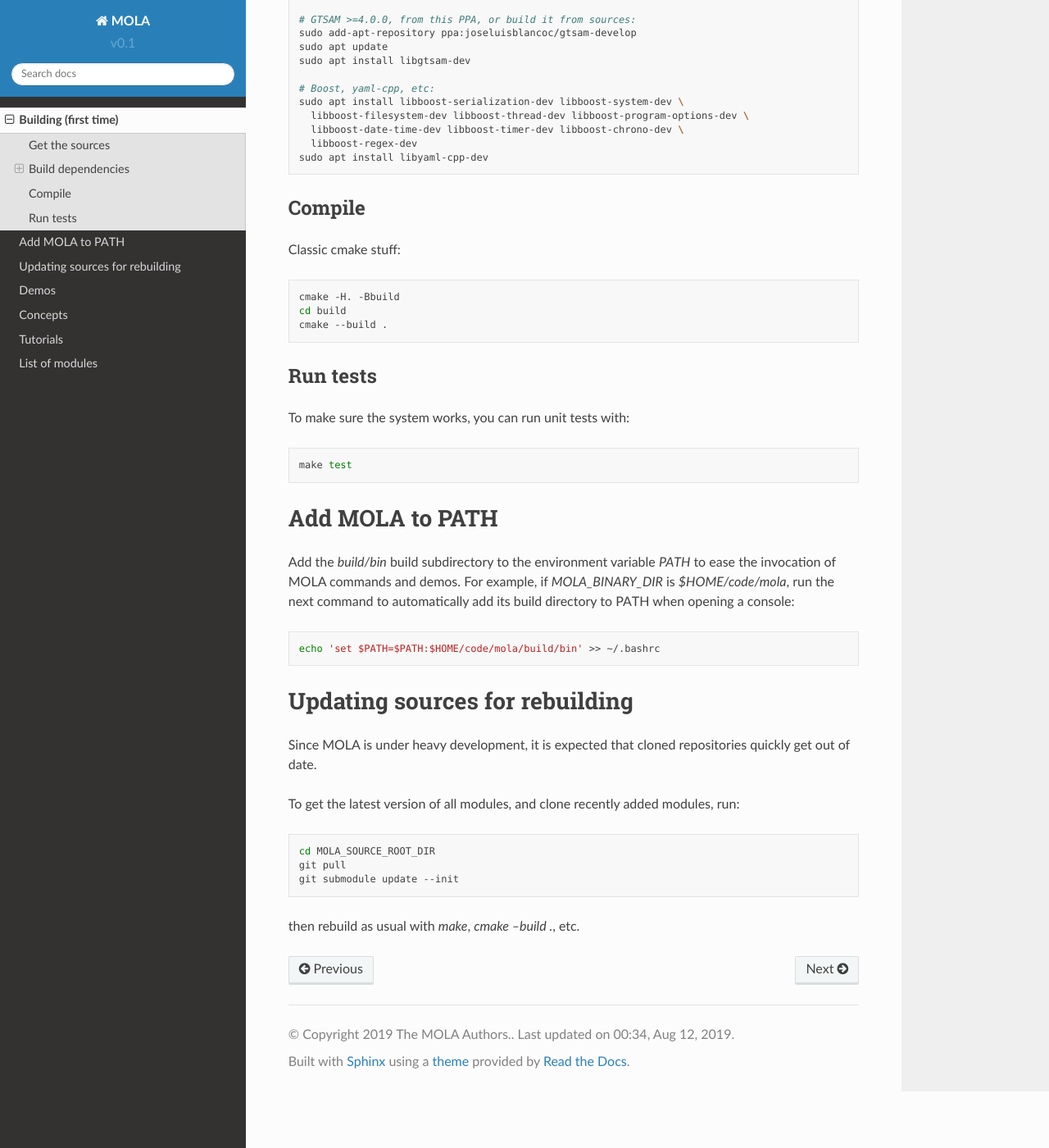
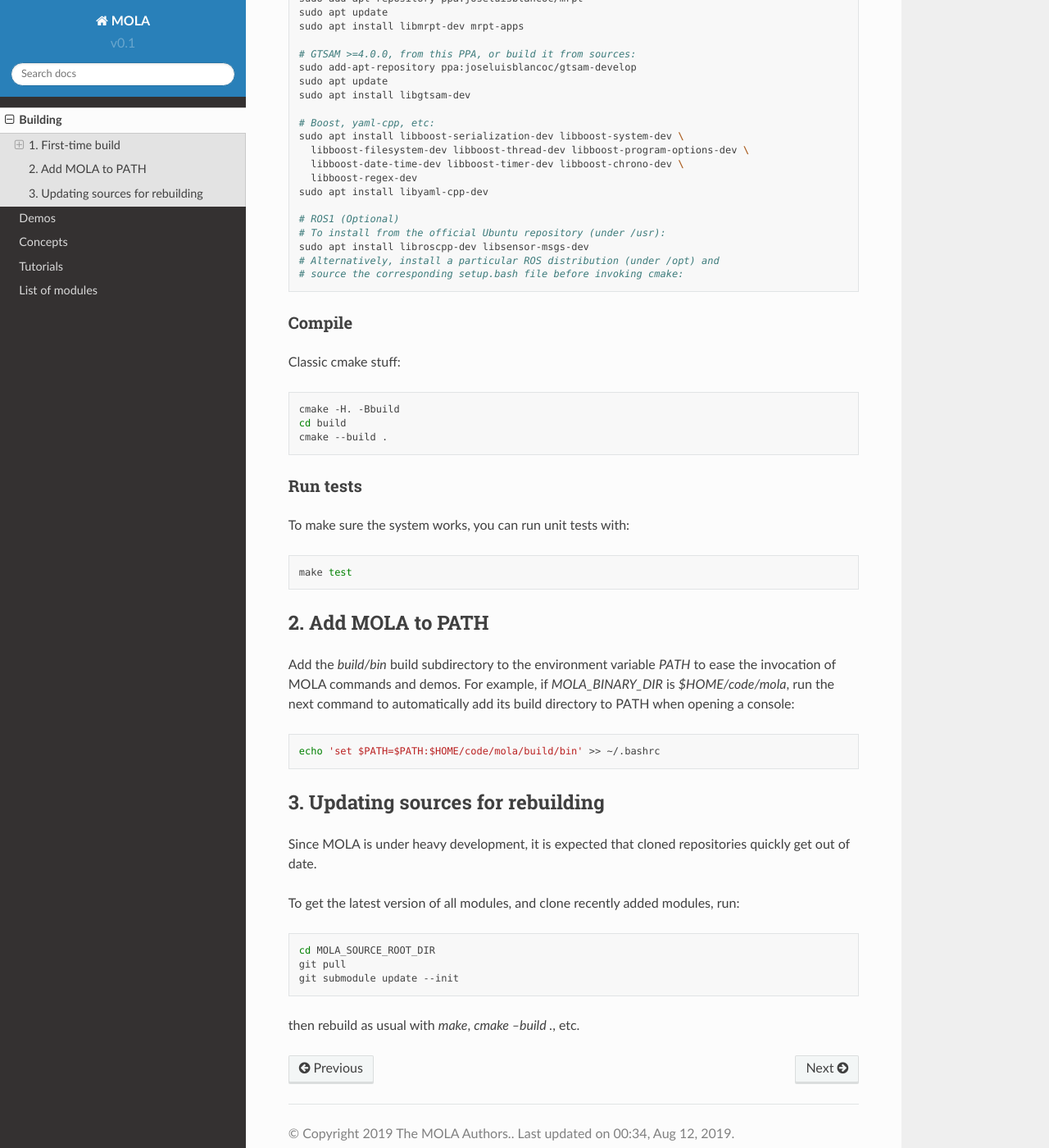
Before and after one commit to MOLAorg/mola, a Sphinx documentation site: the page built from docs/source/building.rst, in a window 1280 px wide and 1400 px high, scrolled down 842 px. Shown: the whole window at 82% size. Built offline with Sphinx 7.4.7 and the Read the Docs theme 2.0.0, drawn with Linux system fonts in a browser that asks for light colours; pages that are not in the unit, such as notebooks, are missing from menus; some of the changed text lies outside the part shown.

Commit message:
add ros1 module

```diff
--- a/docs/source/building.rst
+++ b/docs/source/building.rst
@@ -1,8 +1,11 @@
 .. _building:
 
 ======================
-Building (first time)
+Building
 ======================
+
+1. First-time build
+====================
 
 Get the sources
 -------------------
@@ -23,10 +26,12 @@
    - yaml-cpp (will use an embedded version if not found in the system)
 - Optional libraries:
    - opencv
-   - ros1
+   - ros1: roscpp, sensor-msgs
 
+-------
 Ubuntu
-========
+-------
+
 Install all dependencies in Ubuntu systems with:
 
 .. code-block:: bash
@@ -48,6 +53,12 @@
       libboost-regex-dev
     sudo apt install libyaml-cpp-dev
 
+    # ROS1 (Optional)
+    # To install from the official Ubuntu repository (under /usr):
+    sudo apt install libroscpp-dev libsensor-msgs-dev
+    # Alternatively, install a particular ROS distribution (under /opt) and
+    # source the corresponding setup.bash file before invoking cmake:
+
 
 Compile
 ---------------------
@@ -67,8 +78,7 @@
 
     make test
 
-======================
-Add MOLA to PATH
+2. Add MOLA to PATH
 ======================
 
 Add the `build/bin` build subdirectory to the environment variable `PATH` to
@@ -81,9 +91,8 @@
     echo 'set $PATH=$PATH:$HOME/code/mola/build/bin' >> ~/.bashrc
 
 
-==================================
-Updating sources for rebuilding
-==================================
+3. Updating sources for rebuilding
+====================================
 
 Since MOLA is under heavy development, it is expected that cloned repositories
 quickly get out of date.
--- a/docs/source/modules.rst
+++ b/docs/source/modules.rst
@@ -20,5 +20,6 @@
   module-mola-input-hwdrivers
   module-mola-input-kaist-dataset
   module-mola-input-rawlog
+  module-mola-input-ros1
   module-mola-lidar-segmentation
   module-mola-slam-gtsam
```
Also changed, not shown: docs/source/tutorial-mola-cmake-commands.rst (+18 -7 lines), .gitmodules, 1 other file.
